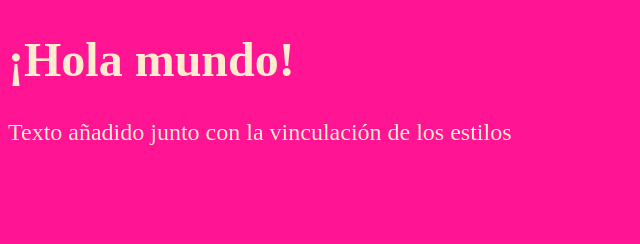
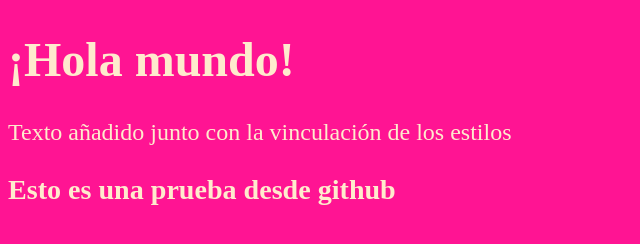
Before and after one commit to anasanjuanc/pruebas, a plain HTML site: page INDEX.HTML in a window 1280 px wide. Shown: the whole page, without its empty margins (0-640 px from the left). Drawn offline with Linux system fonts and the light colour scheme.

Commit message:
Update INDEX.HTML

```diff
--- a/INDEX.HTML
+++ b/INDEX.HTML
@@ -9,5 +9,6 @@
 <body>
     <h1>¡Hola mundo!</h1>
     <p>Texto añadido junto con la vinculación de los estilos</p>
+<h3>Esto es una prueba desde github</h3>
 </body>
 </html>
```
